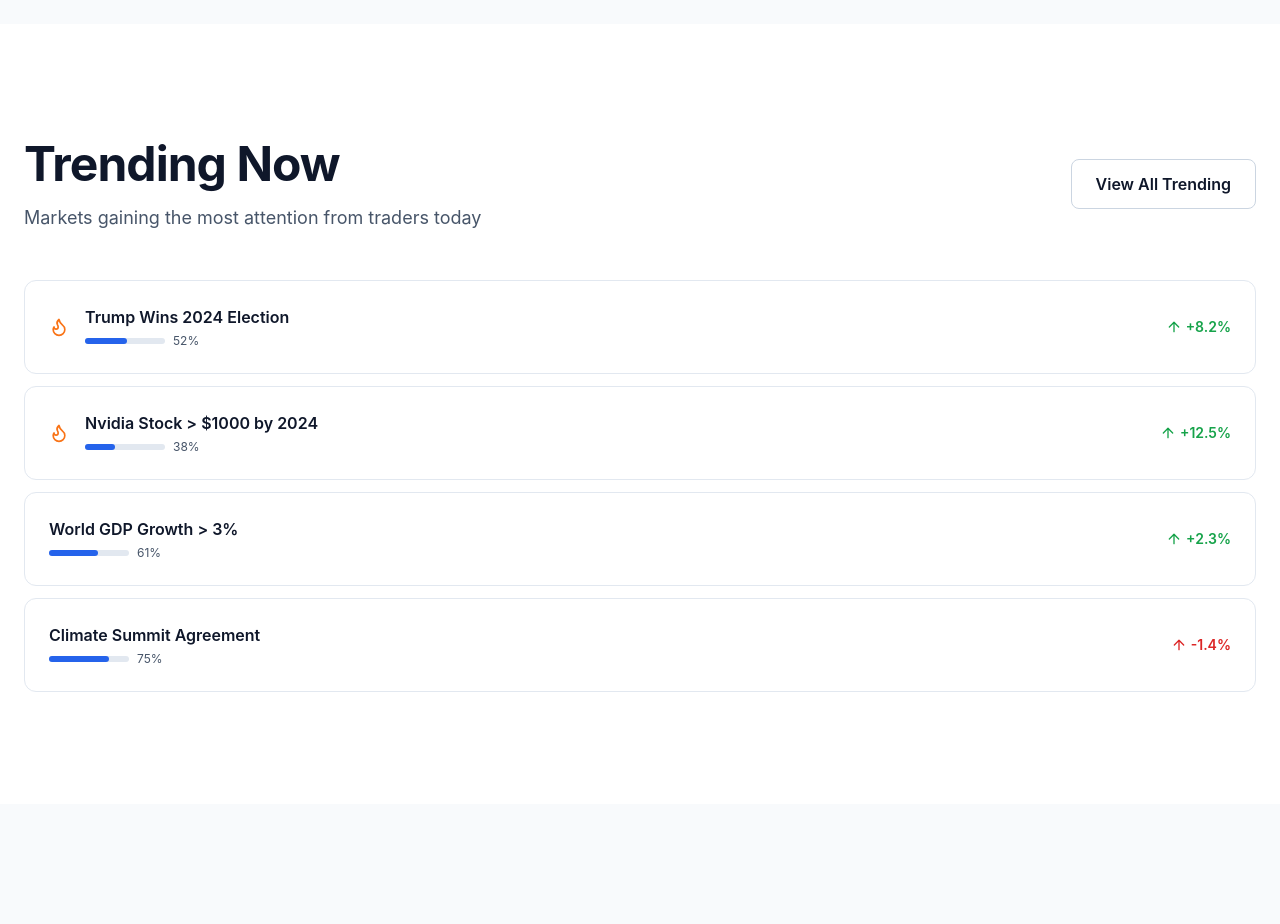
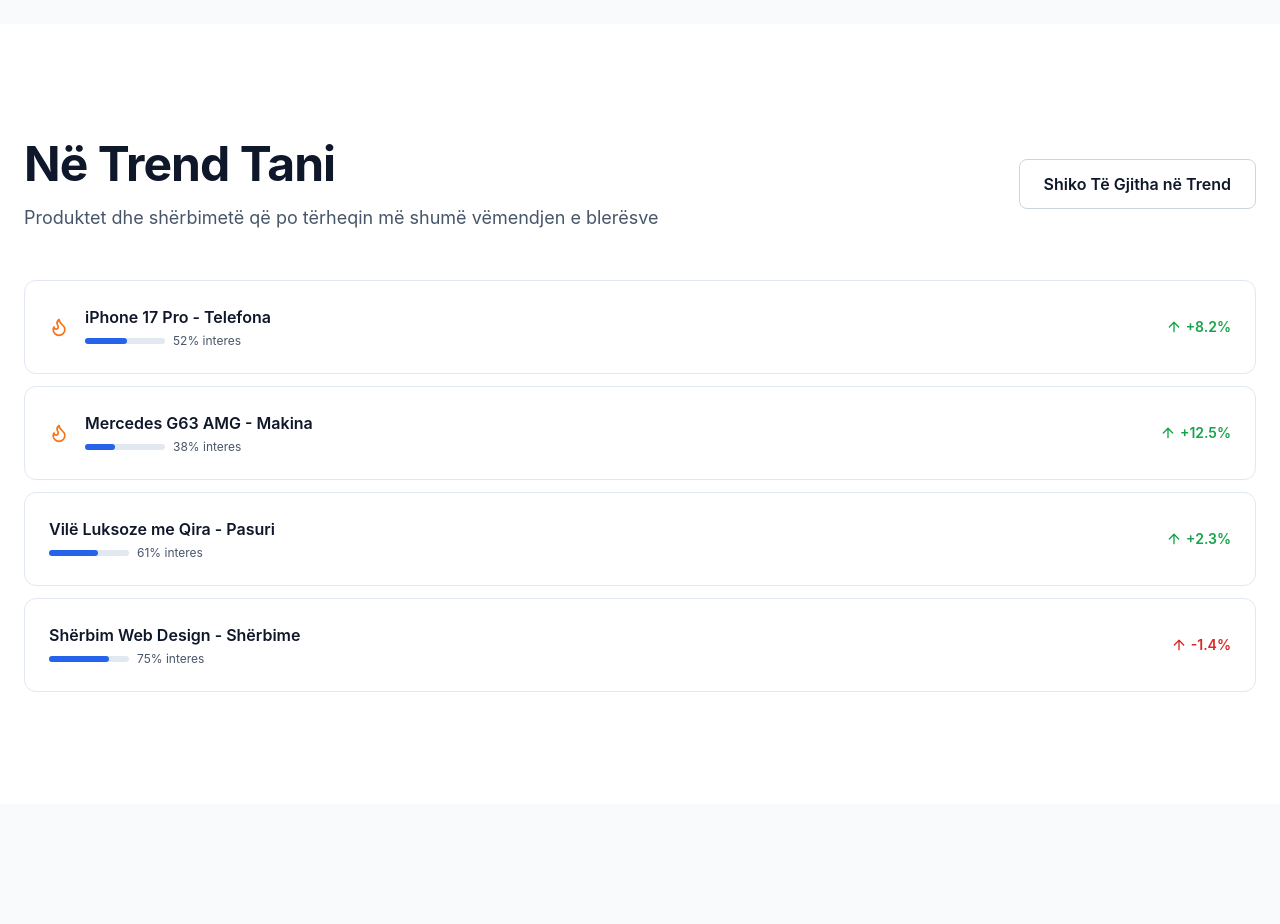
Before and after one commit to sesopeso101-sudo/Polyshop, a React (Create React App) app: page / in a window 1280 px wide. Shown: the part 2500-3424 px from the top of the page. Built offline with nearby package versions, Linux system fonts and the light colour scheme; the HTML template or start-up script is replaced by a standard one.

Commit message:
feat: Update TrendingMarkets to show products and services in Albanian

```diff
--- a/src/components/TrendingMarkets.js
+++ b/src/components/TrendingMarkets.js
@@ -3,10 +3,10 @@
 
 function TrendingMarkets() {
   const trending = [
-    { title: 'Trump Wins 2024 Election', probability: 52, change: '+8.2%', hot: true },
-    { title: 'Nvidia Stock > $1000 by 2024', probability: 38, change: '+12.5%', hot: true },
-    { title: 'World GDP Growth > 3%', probability: 61, change: '+2.3%', hot: false },
-    { title: 'Climate Summit Agreement', probability: 75, change: '-1.4%', hot: false },
+    { title: 'iPhone 17 Pro - Telefona', category: 'Elektronikë', popularity: 52, change: '+8.2%', hot: true },
+    { title: 'Mercedes G63 AMG - Makina', category: 'Makina', popularity: 38, change: '+12.5%', hot: true },
+    { title: 'Vilë Luksoze me Qira - Pasuri', category: 'Pasuri të Paluajtshme', popularity: 61, change: '+2.3%', hot: false },
+    { title: 'Shërbim Web Design - Shërbime', category: 'Shërbime', popularity: 75, change: '-1.4%', hot: false },
   ];
 
   return (
@@ -14,30 +14,30 @@
       <div className="section-container">
         <div className="flex items-center justify-between mb-12">
           <div>
-            <h2 className="heading-2 mb-3">Trending Now</h2>
-            <p className="text-lg text-slate-600">Markets gaining the most attention from traders today</p>
+            <h2 className="heading-2 mb-3">Në Trend Tani</h2>
+            <p className="text-lg text-slate-600">Produktet dhe shërbimetë që po tërheqin më shumë vëmendjen e blerësve</p>
           </div>
-          <button className="btn-outline hidden md:inline-flex">View All Trending</button>
+          <button className="btn-outline hidden md:inline-flex">Shiko Të Gjitha në Trend</button>
         </div>
 
         <div className="space-y-3">
-          {trending.map((market, i) => (
+          {trending.map((item, i) => (
             <div key={i} className="card group hover:bg-slate-50 flex items-center justify-between cursor-pointer transition">
               <div className="flex items-center gap-4 flex-1">
-                {market.hot && <Flame size={20} className="text-orange-500 flex-shrink-0" />}
+                {item.hot && <Flame size={20} className="text-orange-500 flex-shrink-0" />}
                 <div className="flex-1">
-                  <h4 className="font-semibold text-slate-900 group-hover:text-blue-600 transition">{market.title}</h4>
+                  <h4 className="font-semibold text-slate-900 group-hover:text-blue-600 transition">{item.title}</h4>
                   <div className="flex items-center gap-2 mt-1">
                     <div className="w-20 bg-slate-200 rounded-full h-1.5">
-                      <div className="bg-blue-600 h-1.5 rounded-full" style={{width: `${market.probability}%`}}></div>
+                      <div className="bg-blue-600 h-1.5 rounded-full" style={{width: `${item.popularity}%`}}></div>
                     </div>
-                    <span className="text-xs text-slate-600">{market.probability}%</span>
+                    <span className="text-xs text-slate-600">{item.popularity}% interes</span>
                   </div>
                 </div>
               </div>
-              <span className={`text-sm font-semibold flex items-center gap-1 ${market.change.startsWith('+') ? 'text-green-600' : 'text-red-600'}`}>
+              <span className={`text-sm font-semibold flex items-center gap-1 ${item.change.startsWith('+') ? 'text-green-600' : 'text-red-600'}`}>
                 <ArrowUp size={16} />
-                {market.change}
+                {item.change}
               </span>
             </div>
           ))}
```
